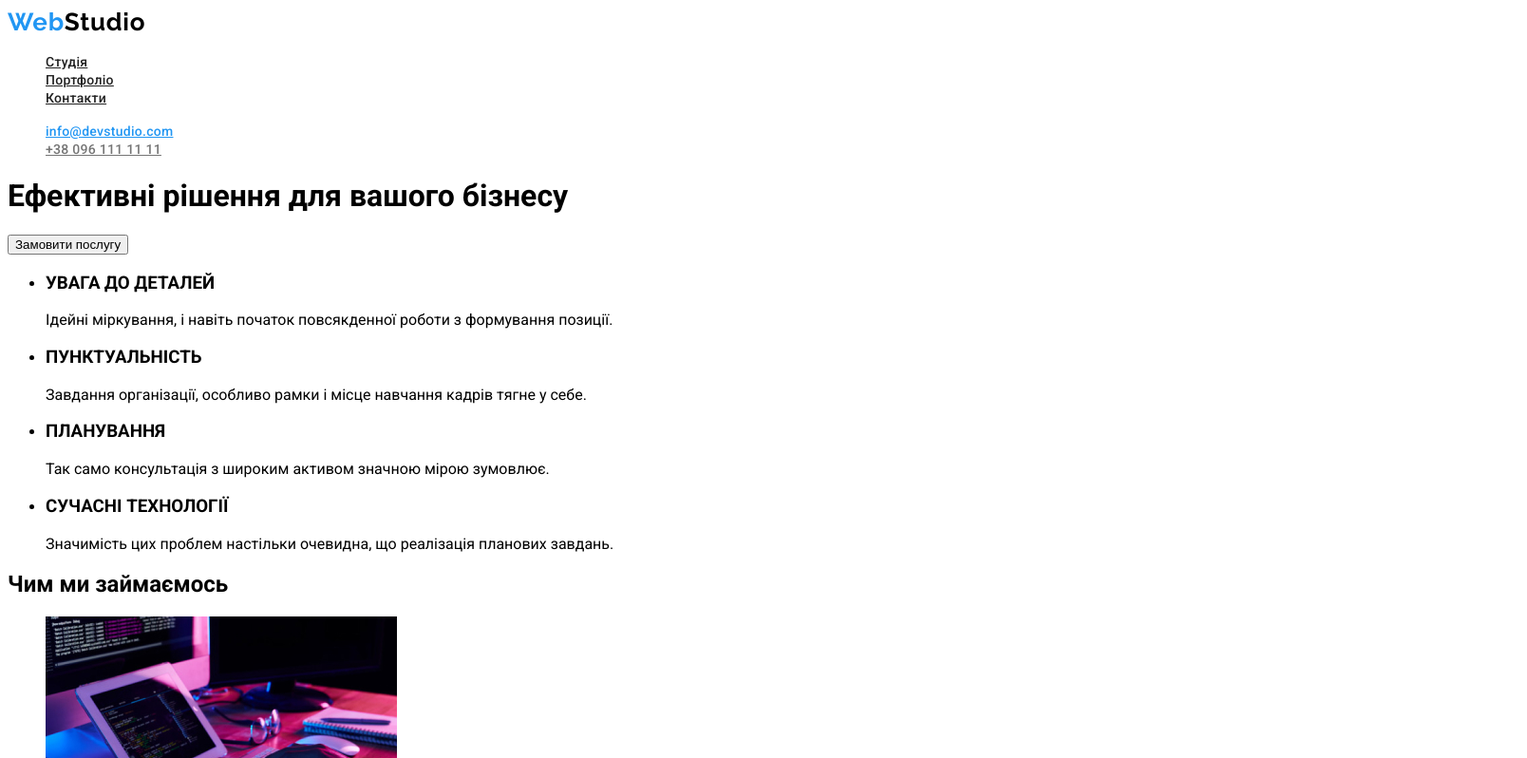
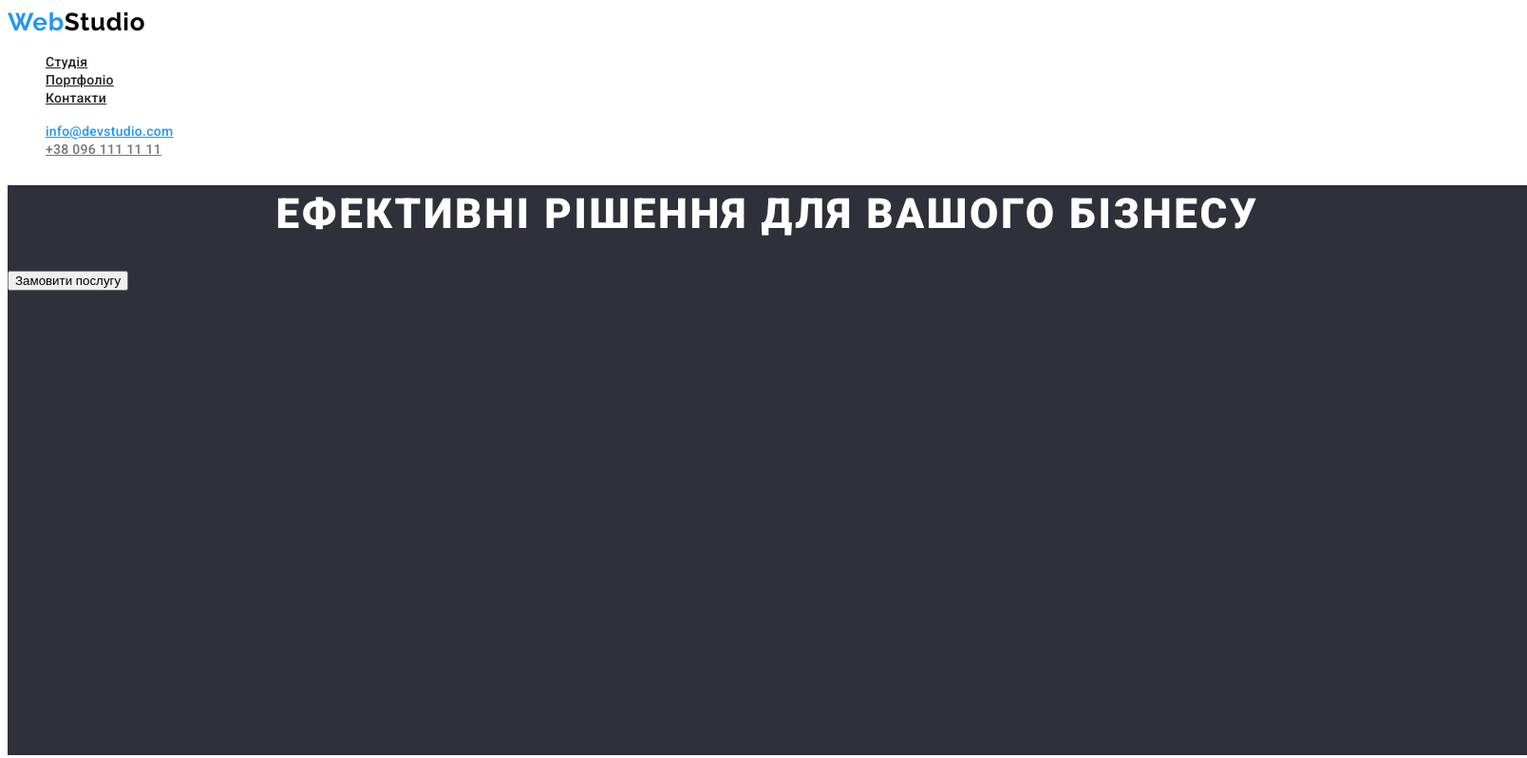
Before and after one commit to KoSerhii/goit-markup-hw-02, a plain HTML site: page index.html in a window 1280 px wide. Shown: the top 798 px of the page at 95% size, 1608 px wide, since content can reach past the window. Drawn offline with Linux system fonts and the light colour scheme.

Commit message:
div_hero

```diff
--- a/css/slyles.css
+++ b/css/slyles.css
@@ -62,3 +62,27 @@ body {
 
   color: #757575;
 }
+
+.hero-background {
+    width: 1600px;
+    height: 600px;
+    left: 0px;
+    top: 80px;
+
+    background: #2F303A;
+}
+
+.hero-text {
+  font-family: 'Roboto';
+    font-style: normal;
+    font-weight: 900;
+    font-size: 44px;
+    line-height: 60px;
+    /* or 136% */
+
+    text-align: center;
+    letter-spacing: 0.06em;
+    text-transform: uppercase;
+
+    color: #FFFFFF;
+}
--- a/index.html
+++ b/index.html
@@ -41,9 +41,10 @@
 
     <main>
         <!--section hero -->
-        <h1>Ефективні рішення для вашого бізнесу</h1>
-        <button class="main-btn" type="button">Замовити послугу</button>
-
+        <div class="hero-background">
+            <h1 class="hero-text">Ефективні рішення для вашого бізнесу</h1>
+            <button class="main-btn" type="button">Замовити послугу</button>
+        </div>
         <!--section about -->
         <section>
             <!-- скритий заголовок -->
```
Also changed, not shown: images/basketball.jpg (added), images/book.jpg (added), images/boxes.jpg (added), images/earphones.jpg (added), images/igor_demyanenko.jpg (deleted), images/komp.jpg (deleted), images/labeltag.jpg (added), images/laptop.jpg, images/laptop_hands.jpg (added), images/mack_desktop.jpg (added), images/myhailo_ermakov.jpg (deleted), images/mykola_tarasov.jpg (deleted), images/olga_repina.jpg (deleted), images/planshet.jpg (deleted), 1 more files.
